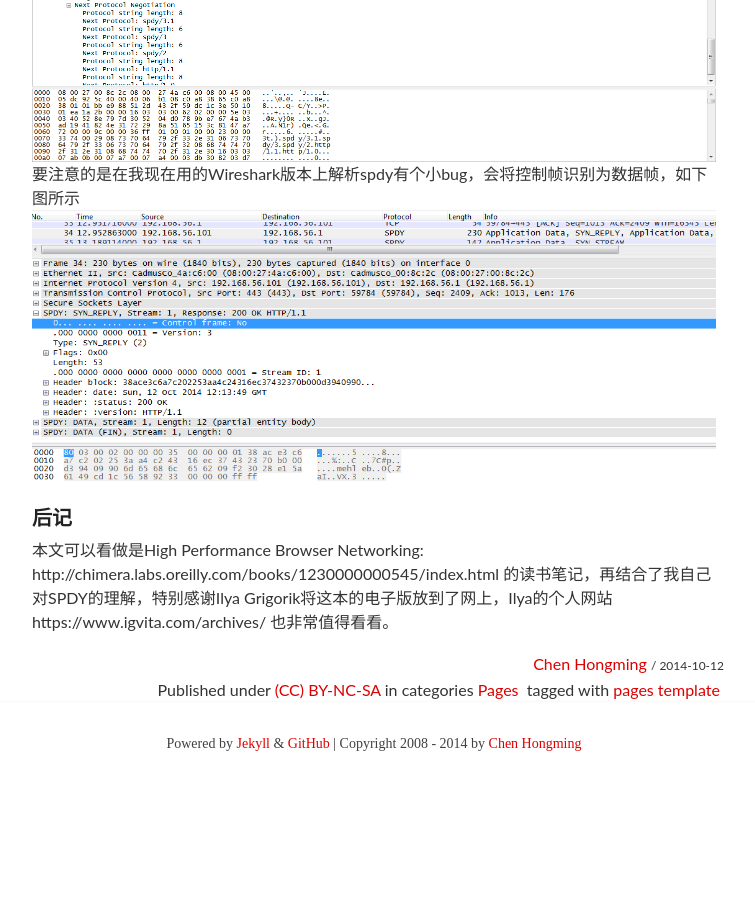
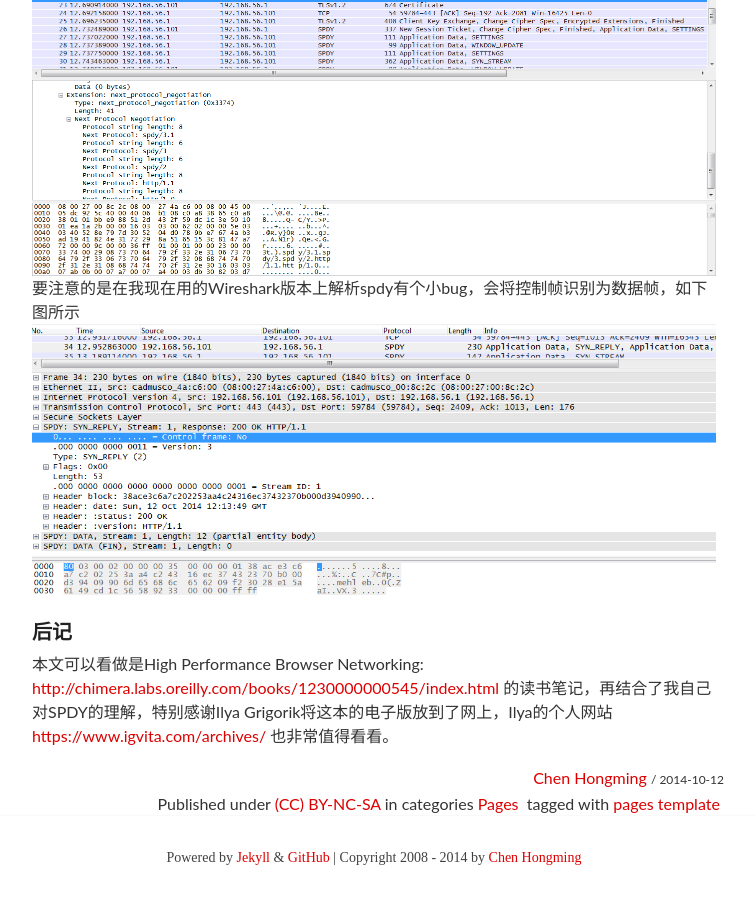
Before and after one commit to chenhm/blog, a Jekyll site: the page built from _posts/2014-10-12-spdy.md, in a window 1280 px wide and 900 px high, scrolled down 6909 px. Shown: the whole window, without its empty margins (266-1021 px from the left). Built offline with Jekyll 4.4.1, drawn with Linux system fonts in a browser that asks for light colours; nearby versions of some CDN libraries; some web fonts are replaced; library files that are not in the unit come from our copies; Markdown is read by kramdown in place of the engine named in the settings; comment, search, counter and statistics services are not loaded; before the commit the page ends 7695 px from its top, so only the background shows below that; some of the changed text lies outside the part shown.

Commit message:
修改板式

````diff
--- a/_posts/2014-10-12-spdy.md
+++ b/_posts/2014-10-12-spdy.md
@@ -16,13 +16,14 @@
 1. **三步握手（three-way handshake）**
 TCP使用三步握手以建立可靠连接，虽然在第三次握手的时候即可携带有效报文数据，但仍然需要浪费一次RTT时间。
 ![three-way handshake](/images/tcp-handshake.png)
+
 对于长距离传输，RTT时间基本是受限于物理规则的。我们可以简单计算一下，假设一个用户从新加坡向美国加州旧金山的网站发起连接，显然这是一次利用海底光缆的跨洋传输。在http://www.cablemap.info 我们可以查到全球海底光缆的布局情况，从新加坡到加州并非一条直线，光缆从新加坡到加州需要经过香港、菲律宾、关岛、夏威夷等节点，总距离超过1万6千公里。我们很容易查到海底光缆的折射率大概在[1.47][1]，这表明光纤中光速大概是30/1.47约每秒20万公里。仅考虑光速，一个RTT时间也是 1.6/30 x 1.47 x 2 约156ms，实际上这段距离的RTT大概在180ms，可以优化的空间非常少了。
 
 2.	**慢启动（slow start）**和**拥塞控制算法（congestion avoidance algorithm）**
 TCP的慢启动和拥塞控制机制都是基于滑动窗口实现的避免网络过载的方法，简单来说，由于初始网络状况未知，TCP一开始使用较小的速率发送，然后以2的指数倍增加速率，直到出现丢包（也就是出现拥塞），接着迅速降低速率（减半，回到上一个指数值），再以线性方式增加速率（其实是更平缓的指数），最终获得最合适的传输速率。而这个协商过程需要经历多次RTT时间。
 ![congestion avoidance](/images/congestion_avoidance.png)
 
-从上面2点我们很容易发现，要想充分利用TCP，需要尽量重用连接，避免建立新连接。于是HTTP 1.1中引入了`Connection: Keep-Alive`属性，自此我们可以在一个TCP连接上传输多个资源。但HTTP仍然是个**半双工协议**，一次请求然后等待一次应答，仍然有大量的时间浪费在等待上。（*HTTP/1.1的Pipelining虽然可以实现管线化传输，但由于诸多问题，Chrome早期版本默认并不启用，而新版已将此功能移除*）
+从上面2点我们很容易发现，要想充分利用TCP，需要尽量重用连接，避免建立新连接。于是HTTP/1.1中引入了`Connection: Keep-Alive`属性，自此我们可以在一个TCP连接上传输多个资源。但HTTP仍然是个**半双工协议**，一次请求然后等待一次应答，仍然有大量的时间浪费在等待上。（*HTTP/1.1的Pipelining虽然可以实现管线化传输，但由于诸多问题，Chrome早期版本默认并不启用，而新版已将此功能移除*）
 而且由于HTTP是**无状态文本协议**，每次请求都需要设置大量的Header字段，在传输性能上也不够好。
 
 基于以上因素，Google设计开发了SPDY协议，我们来看看这个协议的设计。
@@ -34,10 +35,12 @@
 ![spdy-level](/images/spdy-level.png)
 
 SPDY的主要特性如下：
+
 * 基本特性：
 1.	多路复用，一个TCP通道内有多个独立的数据流
 2.	请求优先级，不同的流有不同的优先级，使重要资源优先传输
 3.	HTTP Header压缩
+
 * 高级特性
 1.	服务端推送，主动向浏览器推送资源
 2.	服务端建议，在浏览器连接后建议浏览器接下来获取哪些资源
@@ -49,6 +52,7 @@
 **帧(frames)**：在流中传输的最小单元，分为控制帧和数据帧两种
 ![spdy frames](/images/spdy-frames.png)
 所有的SPDY帧都有8字节的首部，通过第一个bit区分是控制帧还是数据帧
+
 ```
 控制帧
 +----------------------------------+
@@ -59,6 +63,7 @@
 |               Data               |
 +----------------------------------+
 ```
+
 ```
 数据帧
 +----------------------------------+
@@ -69,6 +74,7 @@
 |               Data               |
 +----------------------------------+
 ```
+
 * C是控制标识位，1为控制帧，0为数据帧。
 * Version是SPDY的版本，版本3.1也使用3.
 * Type是控制帧的类型，例如创建流；应答创建流；PING；设置流的带宽、初始窗口、当前窗口、TCP CWND、TCP RTT等等，是不是很像又实现了一套TCP的传输控制机制？SPDY正是想在会话层弥补TCP传输层的不足。此外还有HEADERS帧用于携带HTTP Header的内容。
@@ -85,6 +91,7 @@
 
 ##SPDY请求应答
 SPDY的请求应答过程跟HTTP/1.1非常相似，但是我们注意到有一些以冒号开头的header，这些header是SPDY对HTTP协议的增强，个人认为其目的是为了在SPDY隧道中实现对HTTP的路由。
+
 ```
  GET /resource HTTP/1.1           HEADERS
   Host: example.org          ==>     + END_STREAM
@@ -96,6 +103,7 @@
                                        :version = HTTP/1.1
                                        accept = image/jpeg
 ```
+
 ```
 HTTP/1.1 200 OK                  HEADERS
   Content-Type: image/jpeg   ==>     - END_STREAM
@@ -113,6 +121,7 @@
 显然当浏览器连接服务器的时候并不知道服务器是否支持SPDY，SPDY为了节约一次RTT时间，对TLS协议做了扩展，这样在TLS握手阶段就可以实现SPDY的协议协商，这个扩展协议也是由Google提出的，名叫NPN(TLS Next Protocol Negotiation),后来HTTP/2草案设计的时候也借鉴NPN设计了ALPN作为HTTP/2的协商协议。目前Chrome已经在使用ALPN了。
 
 NPN流程
+
 ```
 Client                                                Server
 
@@ -139,6 +148,7 @@
 
 ##HTTP/2
 HTTP/2是由IETF HTTPbis Working Group基于SPDY进行标准化后的协议。由于SPDY与HTTP/2同时在演进，并且互相借鉴，在目前阶段深究这两个协议的差异意义不大。但HTTP/2允许在非SSL链路上使用，于是设计了一套不依赖ALPN的Upgrade机制。
+
 ```
 GET /page HTTP/1.1
 Host: server.example.com
@@ -160,6 +170,7 @@
 
 (... HTTP 2.0 response ...)
 ```
+
 基本上，我们可以将SPDY看成HTTP/2的早期实验版，从Upgrade机制来看SPDY也更加激进，而HTTP/2相对会保守正统些。
 
 ##SPDY不足
@@ -176,7 +187,7 @@
 ![Data frames](/images/wireshark-data.png)
 
 ##后记
-本文可以看做是High Performance Browser Networking: http://chimera.labs.oreilly.com/books/1230000000545/index.html 的读书笔记，再结合了我自己对SPDY的理解，特别感谢Ilya Grigorik将这本的电子版放到了网上，Ilya的个人网站https://www.igvita.com/archives/ 也非常值得看看。
+本文可以看做是High Performance Browser Networking: [http://chimera.labs.oreilly.com/books/1230000000545/index.html](http://chimera.labs.oreilly.com/books/1230000000545/index.html) 的读书笔记，再结合了我自己对SPDY的理解，特别感谢Ilya Grigorik将这本的电子版放到了网上，Ilya的个人网站[https://www.igvita.com/archives/](https://www.igvita.com/archives/) 也非常值得看看。
 
 
 [1]:http://www.corning.com/WorkArea/showcontent.aspx?id=40711
````
